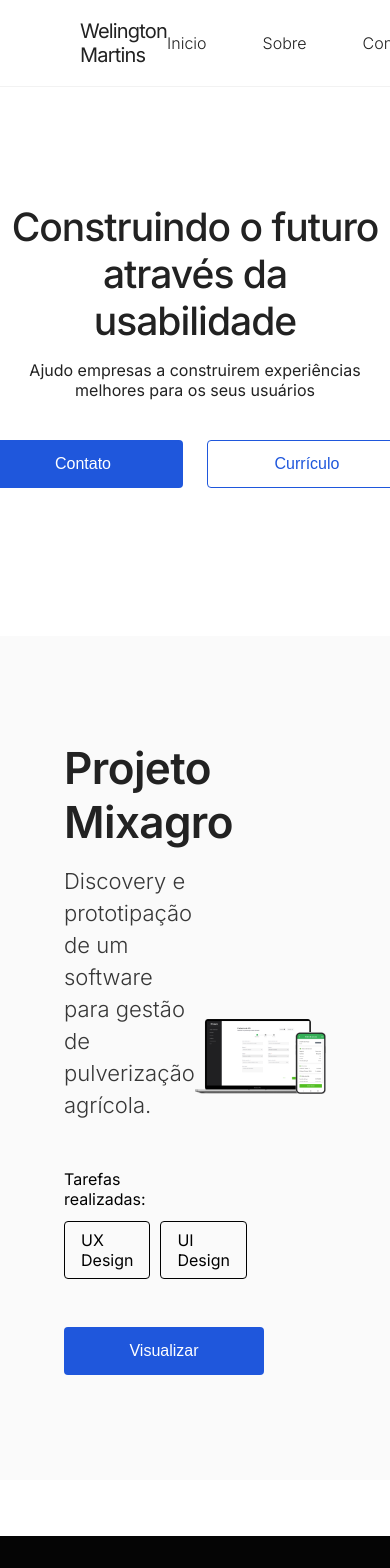
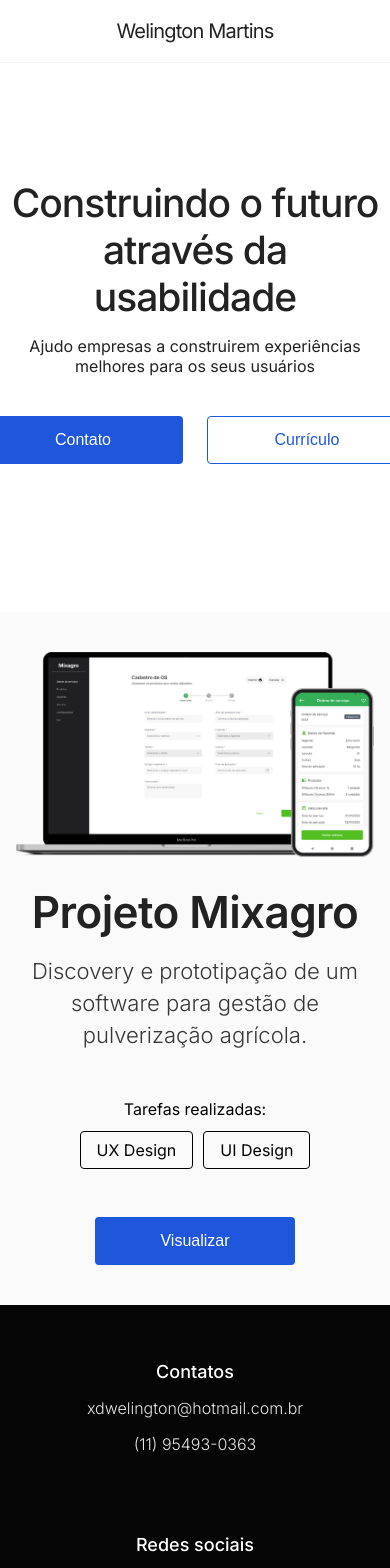
Before and after one commit to well2632/potfolio_front, a Next.js app: page / in a window 390 px wide. Shown: the top 1568 px of the page. Built offline with nearby package versions, Linux system fonts and the light colour scheme.

Commit message:
ajuste responsivo

```diff
--- a/src/components/Footer/Footer.module.css
+++ b/src/components/Footer/Footer.module.css
@@ -6,7 +6,6 @@
     justify-content: center;
     padding: 56px 0 80px 0;
     color: white;
-    margin-top: 56px;
     gap: 80px;
 }
 
--- a/src/components/Header/Header.js
+++ b/src/components/Header/Header.js
@@ -9,23 +9,6 @@
         <Link href="/" className={styles.logo}>
           Welington Martins
         </Link>
-        <ul className={styles.header_menu}>
-          <li>
-            <Link href="/" className={styles.header_menu_item}>
-              Inicio
-            </Link>
-          </li>
-          <li>
-            <Link href="/sobre" className={styles.header_menu_item}>
-              Sobre
-            </Link>
-          </li>
-          <li>
-            <Link href="/contato" className={styles.header_menu_item}>
-              Contato
-            </Link>
-          </li>
-        </ul>
       </div>
     </header>
   );
--- a/src/components/Header/Header.module.css
+++ b/src/components/Header/Header.module.css
@@ -33,3 +33,9 @@
     font-weight: 300;
     font-size: var(--font-p);
 }
+
+@media only screen and (max-width: 600px) {
+    .header_container {
+      justify-content: center;
+    }
+  }
--- a/src/styles/Home.module.css
+++ b/src/styles/Home.module.css
@@ -73,3 +73,35 @@
     border-radius: 4px;
     color: black;
 }
+
+@media only screen and (max-width: 600px) {
+    .projects {
+    }
+    .project {
+        flex-direction: column-reverse;
+        height: auto;
+        gap: 24px;
+        padding: 40px 16px;
+    }
+
+    .project_content {
+        width: 100%;
+        align-items: center;
+    }
+
+    .project_content_tasks {
+        text-align: center;
+    }
+
+    .project_images {
+        width: 100%;
+    }
+
+    .project_content_title > h2 {
+        text-align: center;
+    }
+
+    .project_content_title > h4 {
+        text-align: center;
+    }
+}
```
